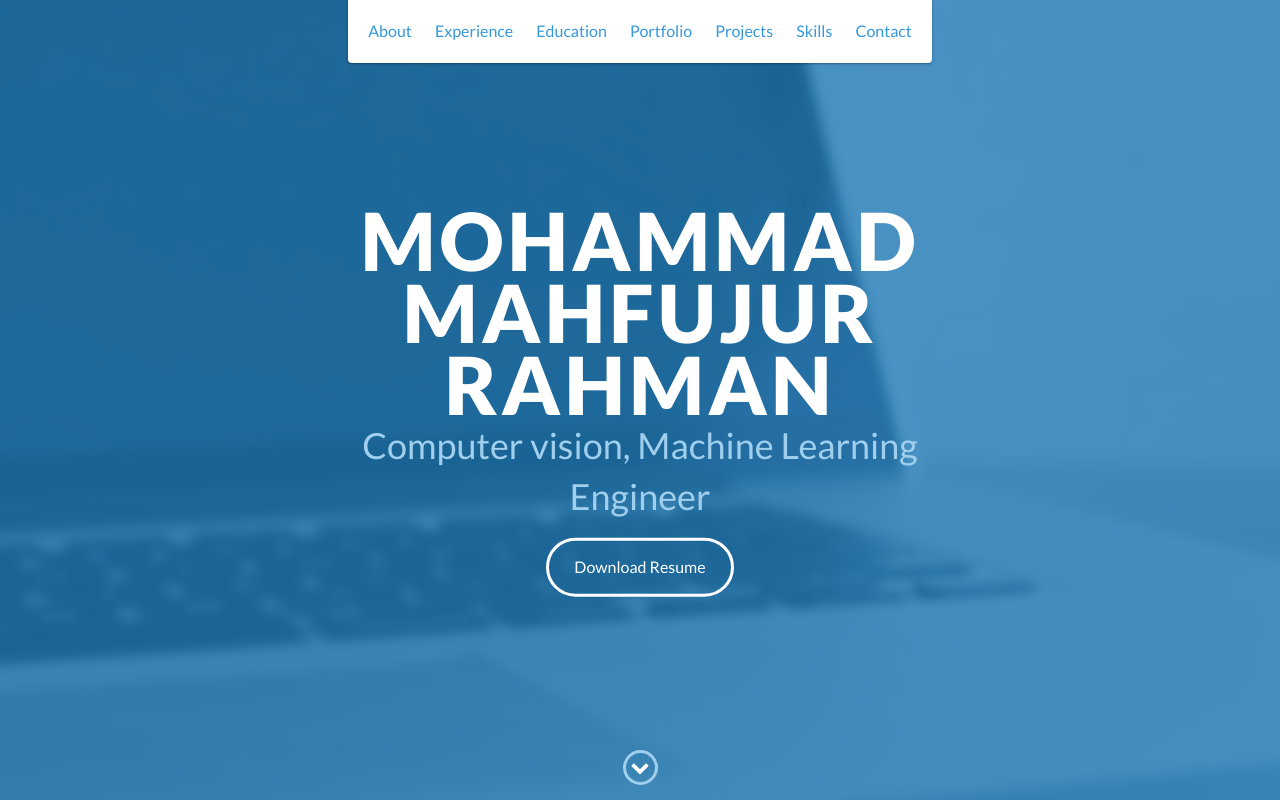
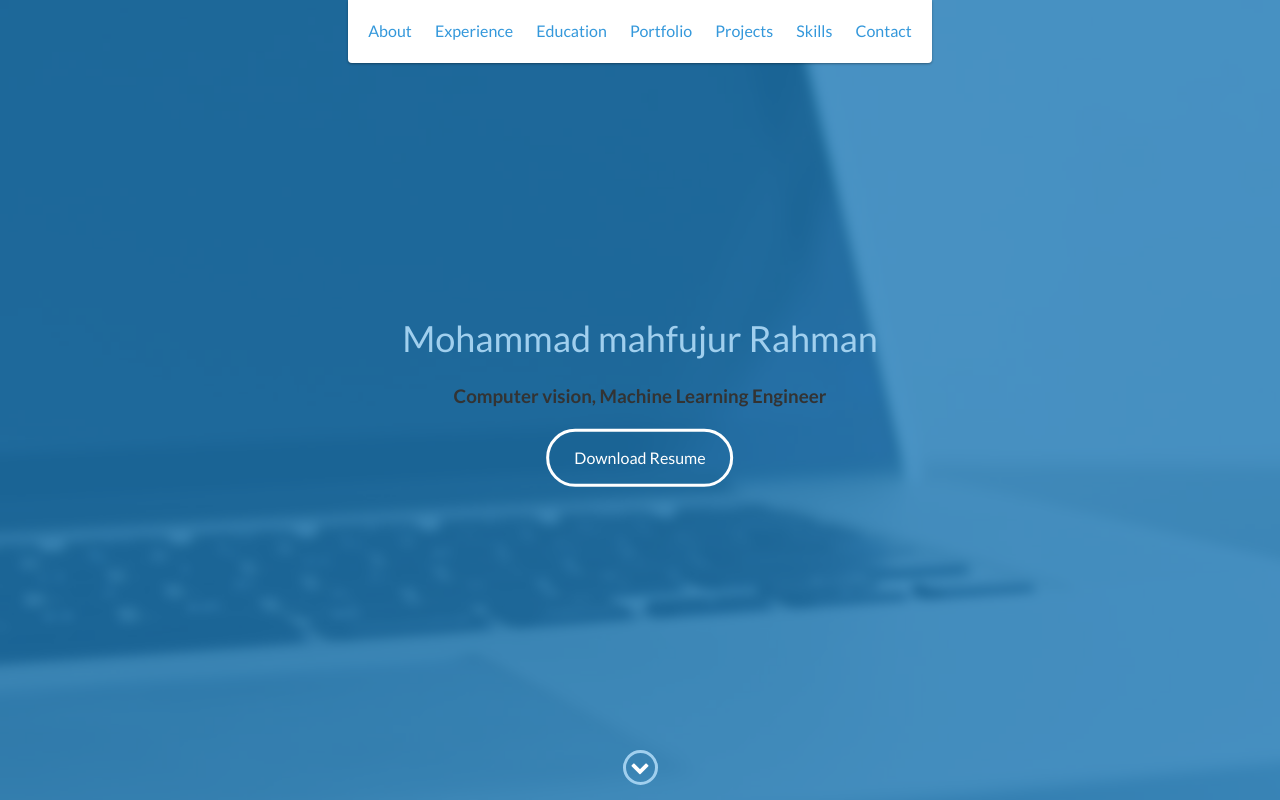
Before and after one commit to mahfuj9346449/myport.github.io, a website: page index.html in a window 1280 px wide. Shown: the top 800 px of the page. Drawn offline with nearby package versions, Linux system fonts and the light colour scheme.

Commit message:
Update index.html

```diff
--- a/index.html
+++ b/index.html
@@ -52,8 +52,8 @@
 
     <div id="lead">
         <div id="lead-content">
-            <h1>Mohammad mahfujur Rahman</h1>
-            <h2>Computer vision, Machine Learning Engineer</h2>
+            <h2>Mohammad mahfujur Rahman</h1>
+            <h3>Computer vision, Machine Learning Engineer</h2>
             <a href="https://github.com/mahfuj9346449/myport.github.io/blob/master/CV_Mahfujur.docx" class="btn-rounded-white">Download Resume</a>
         </div>
         <!-- End #lead-content -->
```
